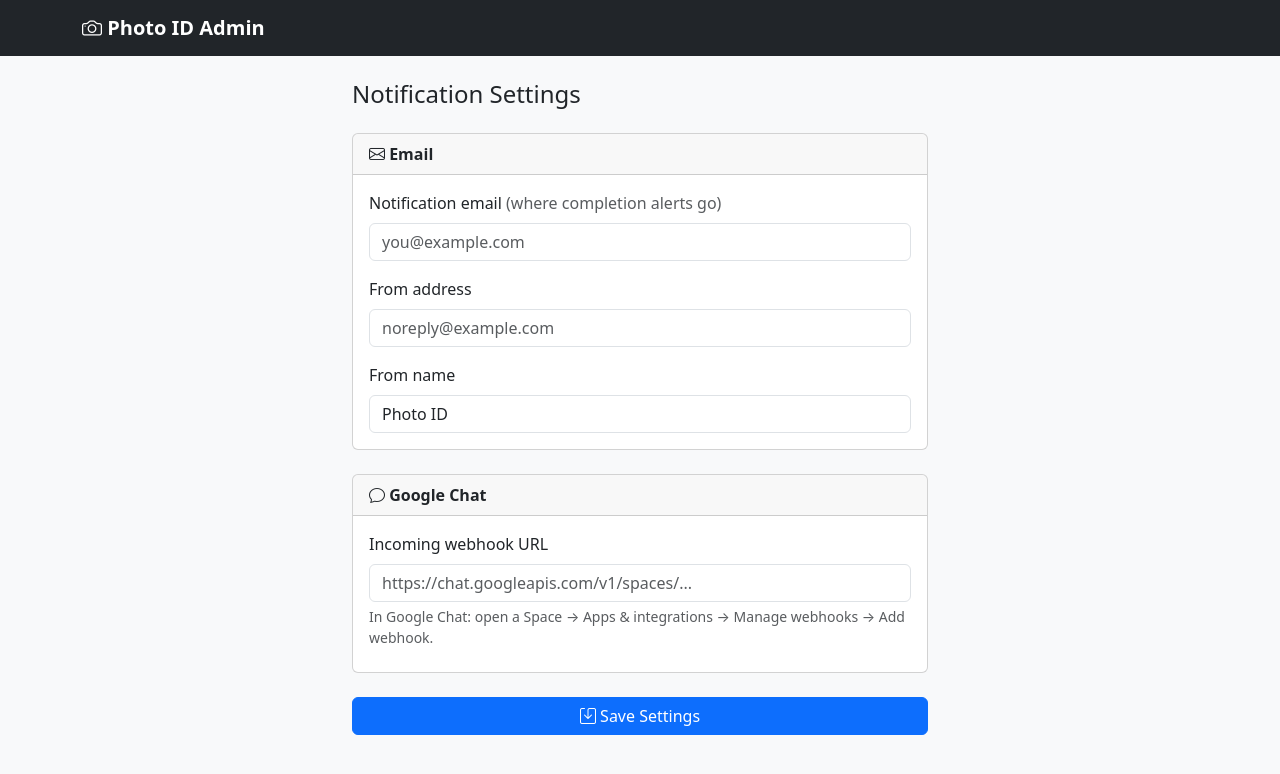
After one commit to chrissabato/photo-id, a PHP site: page /admin/settings.php in a window 1280 px wide. The commit adds this page. Shown: the top 774 px of the page. Run offline with PHP 8.4, Linux system fonts and the light colour scheme; some libraries are stand-ins or nearby versions.

Commit message:
Add Google Chat notifications and settings page
- New admin/settings.php to configure email and Google Chat webhook
- New admin/test_gchat.php for one-click webhook testing
- Notification settings stored in SQLite settings table
- complete.php reads from DB settings instead of config.php constants
- Dashboard warning now checks DB for configured notifications
- Settings gear icon added to admin navbar

Co-Authored-By: Claude Sonnet 4.6 <noreply@anthropic.com>

```diff
--- /dev/null
+++ b/admin/settings.php
@@ -0,0 +1,119 @@
+<?php
+require_once __DIR__ . '/../db.php';
+
+$saved = false;
+$error = '';
+
+if ($_SERVER['REQUEST_METHOD'] === 'POST') {
+    $fields = ['admin_email', 'from_email', 'from_name', 'gchat_webhook'];
+    foreach ($fields as $f) {
+        save_setting($f, trim($_POST[$f] ?? ''));
+    }
+    $saved = true;
+}
+
+$admin_email   = get_setting('admin_email');
+$from_email    = get_setting('from_email');
+$from_name     = get_setting('from_name', 'Photo ID');
+$gchat_webhook = get_setting('gchat_webhook');
+?>
+<!DOCTYPE html>
+<html lang="en">
+<head>
+<meta charset="UTF-8">
+<meta name="viewport" content="width=device-width, initial-scale=1">
+<title>Settings — Photo ID</title>
+<link rel="stylesheet" href="https://cdn.jsdelivr.net/npm/bootstrap@5.3.3/dist/css/bootstrap.min.css">
+<link rel="stylesheet" href="https://cdn.jsdelivr.net/npm/bootstrap-icons@1.11.3/font/bootstrap-icons.min.css">
+<style>body { background: #f8f9fa; }</style>
+</head>
+<body>
+<nav class="navbar navbar-dark bg-dark mb-4">
+  <div class="container">
+    <a href="../index.php" class="navbar-brand fw-bold"><i class="bi bi-camera"></i> Photo ID Admin</a>
+  </div>
+</nav>
+
+<div class="container" style="max-width:600px">
+  <h4 class="mb-4">Notification Settings</h4>
+
+  <?php if ($saved): ?>
+    <div class="alert alert-success"><i class="bi bi-check-circle"></i> Settings saved.</div>
+  <?php endif; ?>
+
+  <form method="POST">
+
+    <div class="card mb-4">
+      <div class="card-header fw-semibold"><i class="bi bi-envelope"></i> Email</div>
+      <div class="card-body">
+        <div class="mb-3">
+          <label class="form-label">Notification email <span class="text-muted">(where completion alerts go)</span></label>
+          <input type="email" name="admin_email" class="form-control"
+                 value="<?= htmlspecialchars($admin_email) ?>" placeholder="you@example.com">
+        </div>
+        <div class="mb-3">
+          <label class="form-label">From address</label>
+          <input type="email" name="from_email" class="form-control"
+                 value="<?= htmlspecialchars($from_email) ?>" placeholder="noreply@example.com">
+        </div>
+        <div class="mb-0">
+          <label class="form-label">From name</label>
+          <input type="text" name="from_name" class="form-control"
+                 value="<?= htmlspecialchars($from_name) ?>" placeholder="Photo ID">
+        </div>
+      </div>
+    </div>
+
+    <div class="card mb-4">
+      <div class="card-header fw-semibold"><i class="bi bi-chat"></i> Google Chat</div>
+      <div class="card-body">
+        <div class="mb-2">
+          <label class="form-label">Incoming webhook URL</label>
+          <input type="url" name="gchat_webhook" class="form-control"
+                 value="<?= htmlspecialchars($gchat_webhook) ?>"
+                 placeholder="https://chat.googleapis.com/v1/spaces/...">
+          <div class="form-text">
+            In Google Chat: open a Space → Apps &amp; integrations → Manage webhooks → Add webhook.
+          </div>
+        </div>
+        <?php if ($gchat_webhook): ?>
+        <div class="mt-2">
+          <button type="button" class="btn btn-sm btn-outline-secondary" id="test-gchat-btn">
+            <i class="bi bi-send"></i> Send test message
+          </button>
+          <span id="test-gchat-result" class="ms-2 small"></span>
+        </div>
+        <?php endif; ?>
+      </div>
+    </div>
+
+    <button type="submit" class="btn btn-primary w-100">
+      <i class="bi bi-save"></i> Save Settings
+    </button>
+  </form>
+</div>
+
+<?php if ($gchat_webhook): ?>
+<script>
+document.getElementById('test-gchat-btn').addEventListener('click', function() {
+  const btn = this;
+  const result = document.getElementById('test-gchat-result');
+  btn.disabled = true;
+  result.textContent = 'Sending…';
+  fetch('test_gchat.php', { method: 'POST' })
+    .then(function(r) { return r.json(); })
+    .then(function(d) {
+      result.textContent = d.ok ? 'Sent!' : ('Error: ' + d.error);
+      result.style.color = d.ok ? 'green' : 'red';
+      btn.disabled = false;
+    })
+    .catch(function() {
+      result.textContent = 'Request failed.';
+      result.style.color = 'red';
+      btn.disabled = false;
+    });
+});
+</script>
+<?php endif; ?>
+</body>
+</html>
--- a/db.php
+++ b/db.php
@@ -43,5 +43,25 @@ function init_schema(PDO $pdo): void {
             FOREIGN KEY (photo_id)   REFERENCES photos(id)    ON DELETE CASCADE,
             FOREIGN KEY (gallery_id) REFERENCES galleries(id) ON DELETE CASCADE
         );
+
+        CREATE TABLE IF NOT EXISTS settings (
+            key   TEXT PRIMARY KEY,
+            value TEXT NOT NULL DEFAULT ''
+        );
     ");
 }
+
+function get_setting(string $key, string $default = ''): string {
+    $db  = get_db();
+    $row = $db->prepare("SELECT value FROM settings WHERE key = ?");
+    $row->execute([$key]);
+    $row = $row->fetch();
+    return $row ? $row['value'] : $default;
+}
+
+function save_setting(string $key, string $value): void {
+    $db = get_db();
+    $db->prepare("INSERT INTO settings (key, value) VALUES (?, ?)
+                  ON CONFLICT(key) DO UPDATE SET value = excluded.value")
+       ->execute([$key, $value]);
+}
```
Also changed, not shown: admin/test_gchat.php (added, +35 -0 lines), api/complete.php (+28 -9 lines), index.php (+7 -3 lines).
